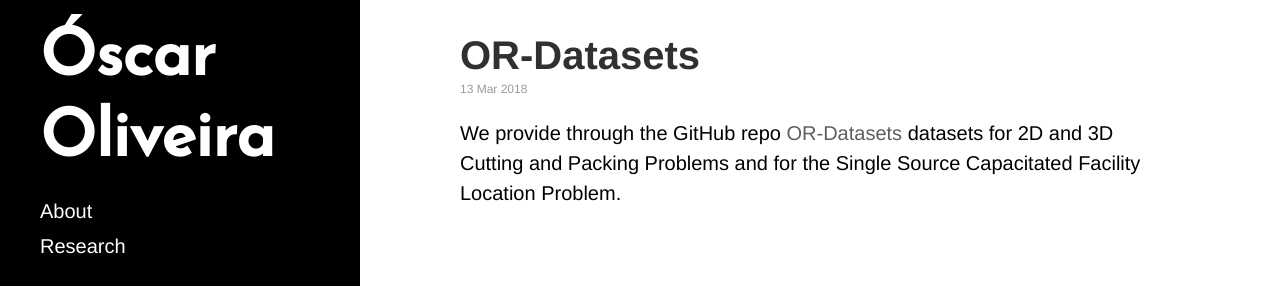
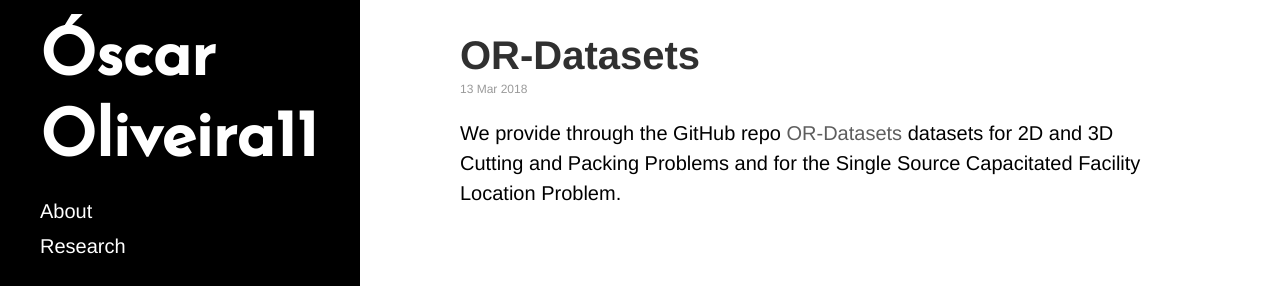
Before and after one commit to Oscar-Oliveira/blog, a Jekyll site: the page built from index.html, in a window 1280 px wide. Shown: the part 566-852 px from the top of the page. Built offline with Jekyll 4.4.1, drawn with Linux system fonts in a browser that asks for light colours; the list of posts is cut into pages by our own code.

Commit message:
1st commit

```diff
--- a/_config.yml
+++ b/_config.yml
@@ -6,7 +6,7 @@ highlighter:      rouge
 permalink:        pretty
 
 # Setup
-title:            Óscar Oliveira
+title:            Óscar Oliveira11
 url:              https://oscar-oliveira.github.io
 baseurl:          "/blog"
 
```
